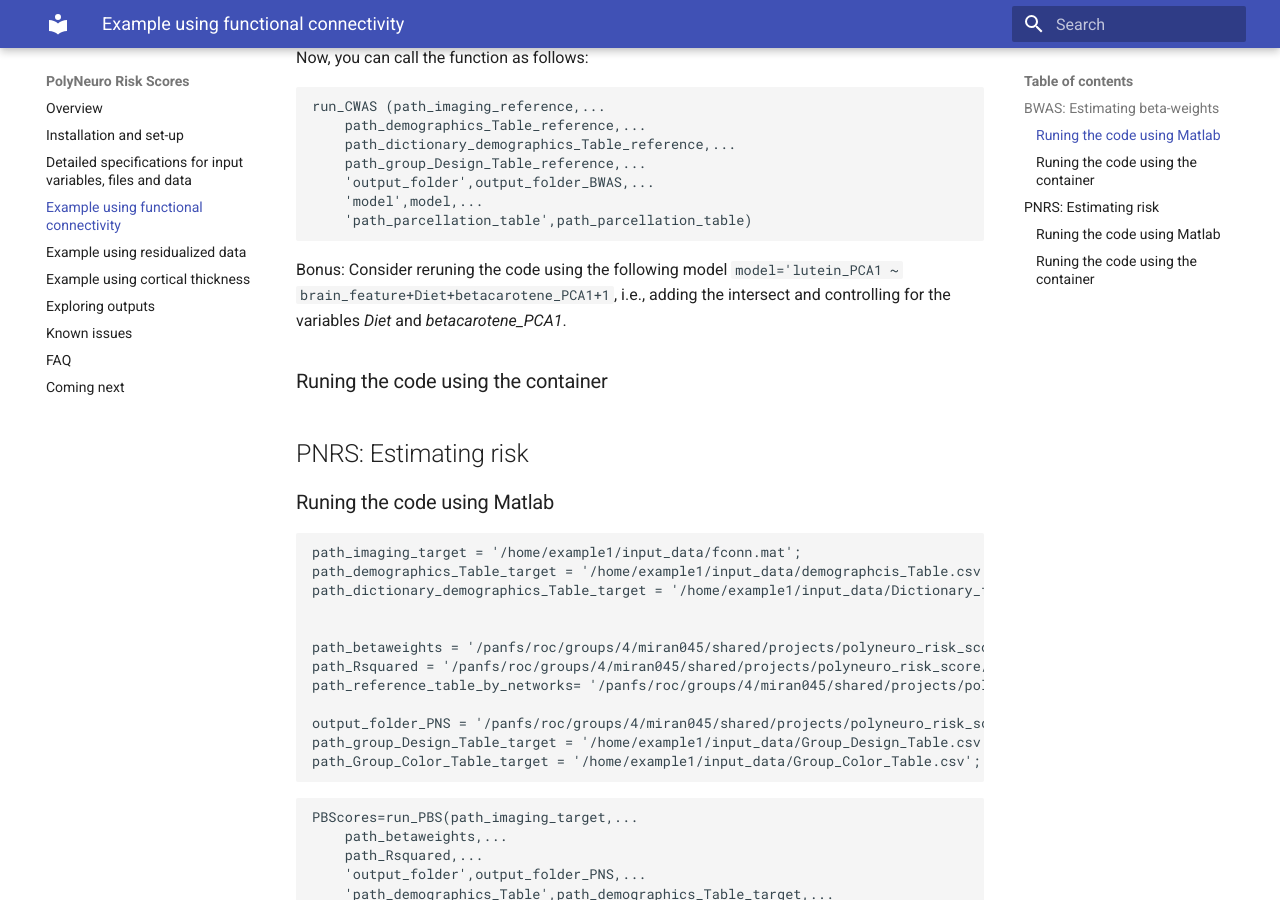
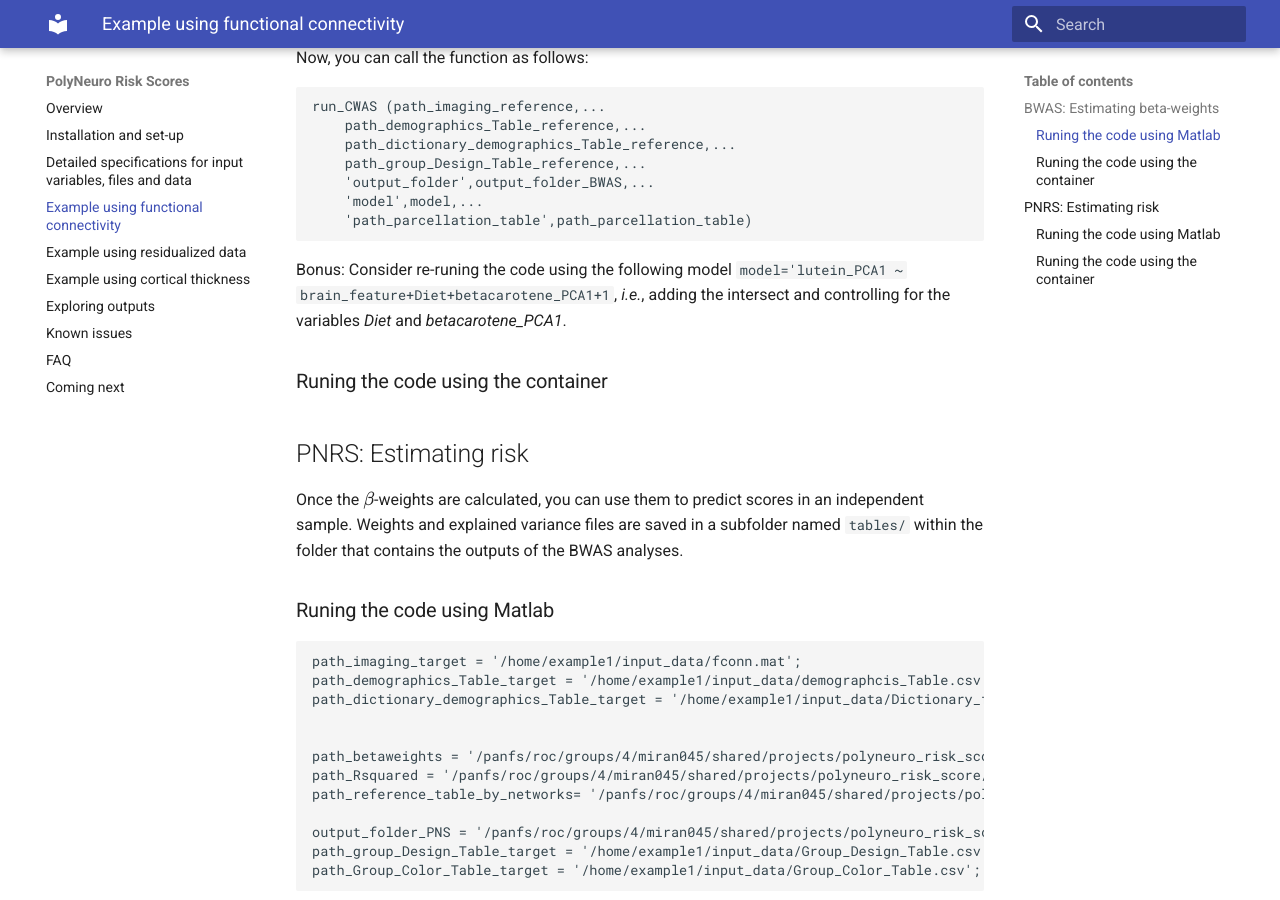
Before and after one commit to omiranda/polyneuro_risk_score, an MkDocs documentation site: the page built from docs/basic_example.md, in a window 1280 px wide and 900 px high, scrolled down 1184 px. Built offline with MkDocs 1.6.1 and Material for MkDocs 9.7.7, drawn with Linux system fonts in a browser that asks for light colours; formulas are drawn with MathJax 3; old or Windows-style settings are respelled for this version of MkDocs.

Commit message:
Update basic_example.md

````diff
--- a/docs/basic_example.md
+++ b/docs/basic_example.md
@@ -46,12 +46,14 @@ run_CWAS (path_imaging_reference,...
     'path_parcellation_table',path_parcellation_table)
 ```
 
-Bonus: Consider reruning the code using the following model `model='lutein_PCA1 ~ brain_feature+Diet+betacarotene_PCA1+1`, i.e., adding the intersect and controlling for the variables *Diet* and *betacarotene_PCA1*.
+Bonus: Consider re-runing the code using the following model `model='lutein_PCA1 ~ brain_feature+Diet+betacarotene_PCA1+1`, *i.e.*, adding the intersect and controlling for the variables *Diet* and *betacarotene_PCA1*.
 
 ### Runing the code using the container
 
 
 ## PNRS: Estimating risk
+
+Once the \\( \beta\\)-weights are calculated, you can use them to predict scores in an independent sample. Weights and explained variance files are saved in a subfolder named `tables/` within the folder that contains the outputs of the BWAS analyses.
 ### Runing the code using Matlab
 
 ```Matlab
````
